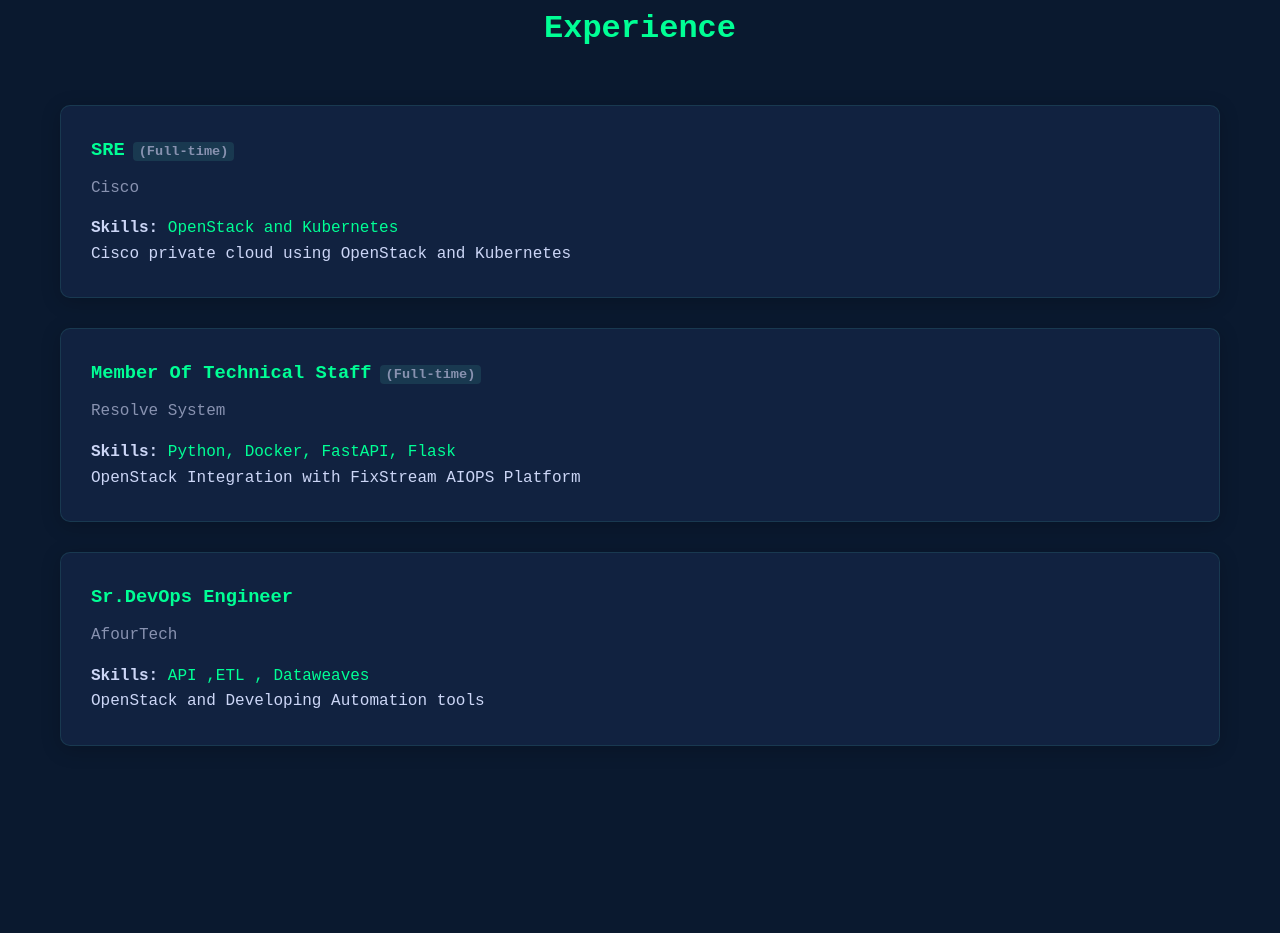
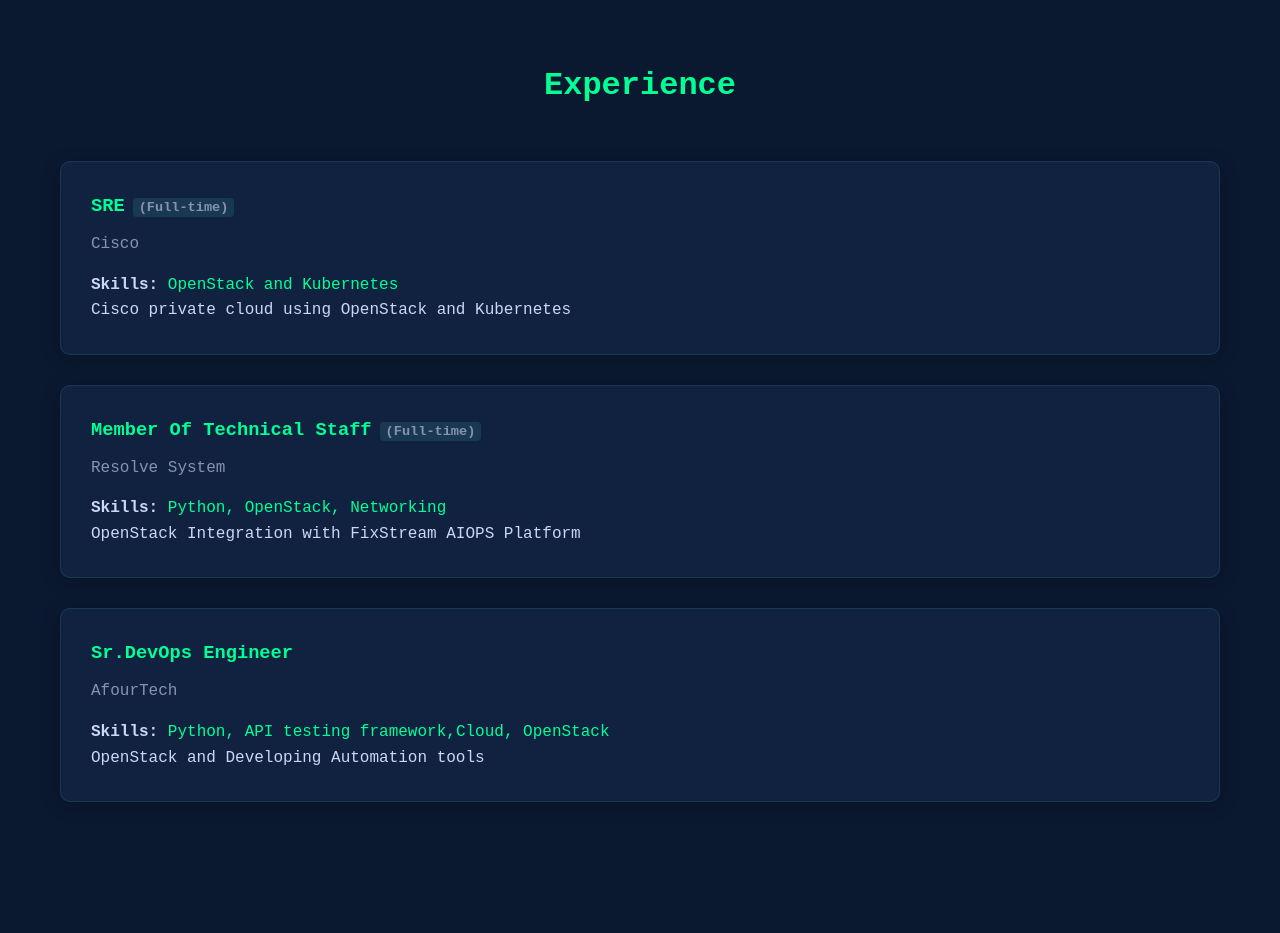
Before and after one commit to bmangesh/bmangesh.github.io, a plain HTML site: page index.html in a window 1280 px wide. Shown: the part 1269-2202 px from the top of the page. Drawn offline with Linux system fonts and the light colour scheme.

Commit message:
Update index.html

```diff
--- a/index.html
+++ b/index.html
@@ -366,7 +366,7 @@
         <div class="matrix-bg"></div>
         <div class="container">
             <h1 class="typed-text">Mangeshkumar Bharsakle</h1>
-            <p>OpenStack and Kubernetes Specialist</p>
+            <p>Platform Engineering | Kubernetes, Service Mesh & OpenStack,MLOps Specialist</p>
         </div>
         <div style="margin-top: 30px;"></div>
             <audio controls>
@@ -394,7 +394,7 @@
             </div>
             <div class="skill-category">
                 <h3>Platform Engineering</h3>
-                <p>OpenStack,Kubernetes,Docker,Istio,Linux, Public Cloud, Automation Tools</p>
+                <p>OpenStack, Kubernetes, Docker, Istio, Linux, Public Cloud, Automation Tools</p>
             </div>
             <div class="skill-category">
                 <h3>DevOps Tools</h3>
@@ -416,13 +416,13 @@
             <div class="experience-item">
                 <h3>Member Of Technical Staff<span class="part-time">(Full-time)</span></h3>
                 <div class="company">Resolve System</div>
-                <p><strong>Skills:</strong> <span style="color: var(--primary-color);">Python, Docker, FastAPI, Flask</span></p>
+                <p><strong>Skills:</strong> <span style="color: var(--primary-color);">Python, OpenStack, Networking</span></p>
                 <p>OpenStack Integration with FixStream AIOPS Platform</p>
             </div>
             <div class="experience-item">
                 <h3>Sr.DevOps Engineer</h3>
                 <div class="company">AfourTech</div>
-                <p><strong>Skills:</strong> <span style="color: var(--primary-color);">API ,ETL , Dataweaves</span></p>
+                <p><strong>Skills:</strong> <span style="color: var(--primary-color);">Python, API testing framework,Cloud, OpenStack</span></p>
 
                 <p>OpenStack and Developing Automation tools</p>
             </div>
```
